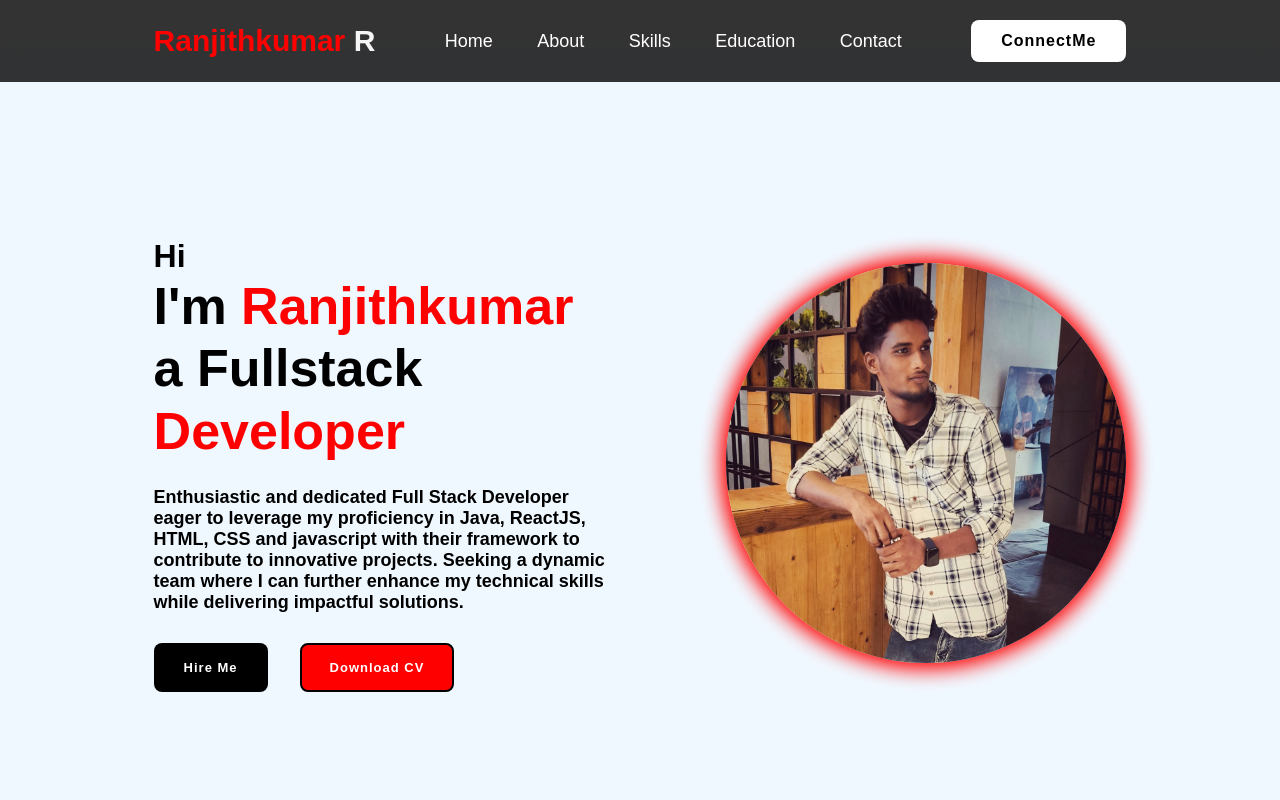
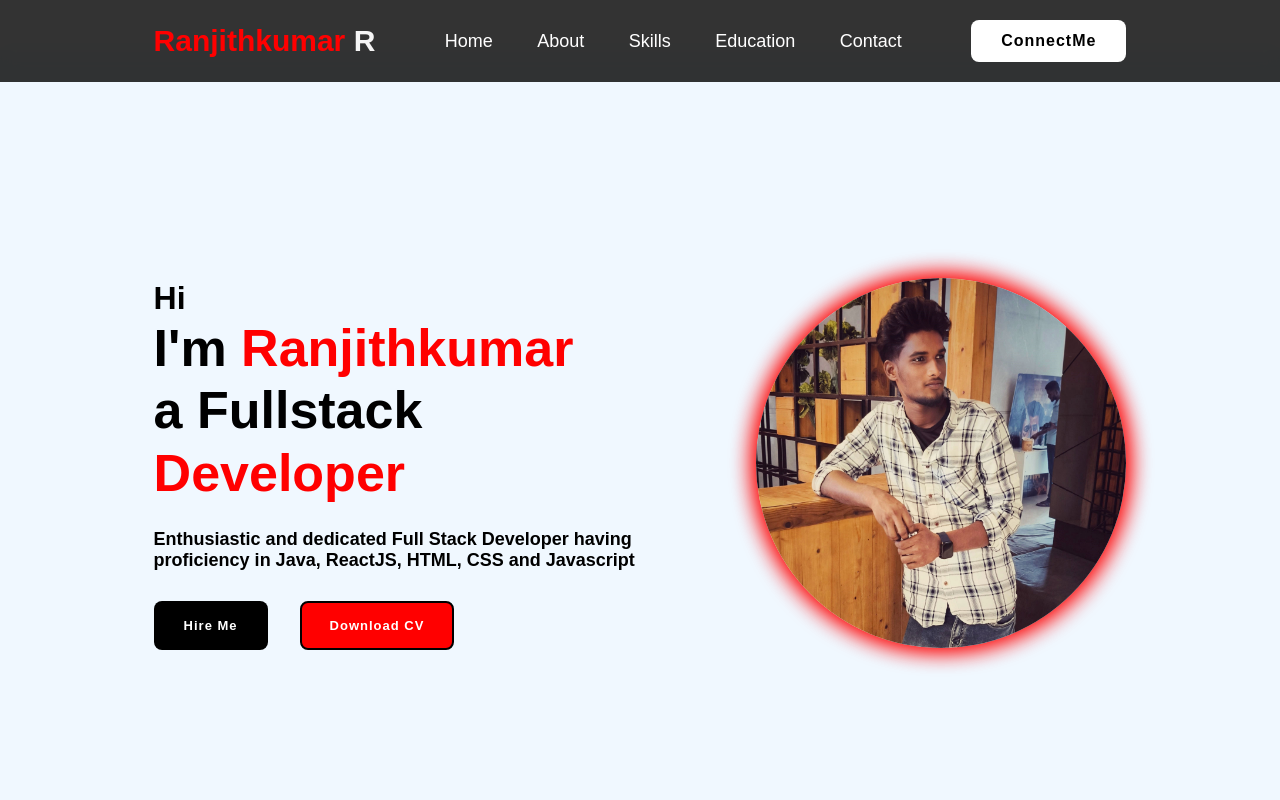
Before and after one commit to Ranjith3002/Ranjith3002.github.io, a plain HTML site: page index.html in a window 1280 px wide. Shown: the top 800 px of the page. Drawn offline with nearby package versions, Linux system fonts and the light colour scheme.

Commit message:
resume change

```diff
--- a/index.html
+++ b/index.html
@@ -51,14 +51,13 @@
                 <h3 data-aos="fade-right"   data-aos-duration="2000">Hi</h3>
         <h1 data-aos="fade-right"   data-aos-duration="2000">I'm <span>Ranjithkumar<br></span>a Fullstack <span>Developer</span> </h1>
 
-        <p data-aos="fade-right"   data-aos-duration="2000"  style="font-family:Arial, Helvetica, sans-serif; font-weight: bold;">Enthusiastic and dedicated Full Stack Developer eager to leverage my proficiency in Java, ReactJS, HTML, CSS
-            and javascript with their framework to contribute to innovative projects. Seeking a dynamic team where I can further enhance
-            my technical skills while delivering impactful solutions.</p>
+        <p data-aos="fade-right"   data-aos-duration="2000"  style="font-family:Arial, Helvetica, sans-serif; font-weight: bold;">Enthusiastic and dedicated Full Stack Developer having proficiency in Java, ReactJS, HTML, CSS and Javascript
+    </p>
         <div class="btn-box">
            <a href="mailto:ranjithramesh9228@gmail.com"> <button class="btn-1"  >Hire Me</button></a>
-            <a href="" download="Ranjithkumarcvmm.pdf">
-                <button class="btn-2">Download CV</button>
-            </a>
+           <a href="Ranjithkumar_cv_Fullstack.pdf" download>
+            <button class="btn-2">Download CV</button>
+        </a>
         </div>
 
          </div>
@@ -66,7 +65,7 @@
 
          <div class="about-img" data-aos="fade-right" data-aos-duration="2000" >
 
-    <img src="./images/bioo.jpg" data-aos="zoom-in" alt="" style="width:400px;height:400px;">
+    <img src="./images/bioo.jpg" data-aos="zoom-in" alt="" style="width:370px;height:370px;">
 </div>
 
          </div>
```
Also changed, not shown: 2 other files.
